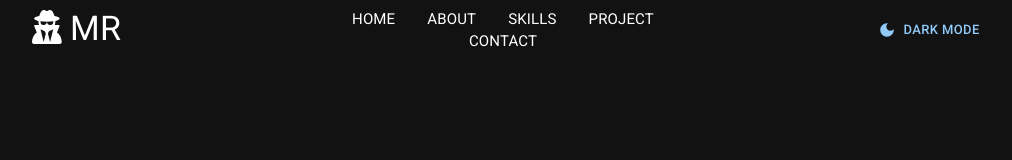
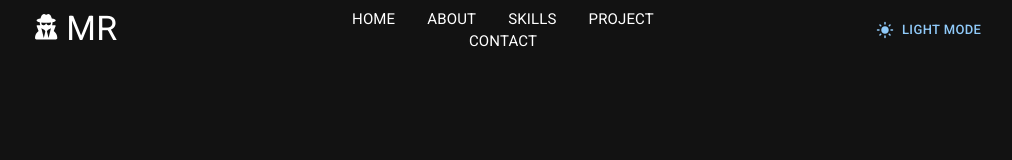
Before and after one commit to MrYious/My-Portfolio, a React (Create React App) app in the folder frontend/: page / in a window 1280 px wide. Shown: the top 160 px of the page, without its empty margins (137-1149 px from the left). Built offline with nearby package versions, Linux system fonts and the light colour scheme.

Commit message:
feat: add toggle theme functionality

```diff
--- a/frontend/src/components/NavLinkGroup.js
+++ b/frontend/src/components/NavLinkGroup.js
@@ -1,8 +1,14 @@
 import { Button, Grid } from "@mui/material";
+import { DarkMode, LightMode } from '@mui/icons-material';
 
-import { DarkMode } from '@mui/icons-material';
+import { ThemeModeContext } from "../providers/ThemeModeContext";
+import { useContext } from "react";
+import { useTheme } from "@emotion/react";
 
 const NavLinkGroup = () => {
+
+    const theme = useTheme();
+    const handleToggleTheme = useContext(ThemeModeContext);
 
     return(<>
         <Grid
@@ -26,11 +32,15 @@ const NavLinkGroup = () => {
             md={4}
             justifyContent={'center'}
             alignContent={'center'}
-            sx={{
-                backgroundColor: 'transparent',
-            }}
         >
-            <Button size={'small'} startIcon={<DarkMode/>}>Dark Mode</Button>
+            <Button
+                disableTouchRipple
+                size={'small'}
+                startIcon={theme.palette.mode === 'dark'? <LightMode/> : <DarkMode/>}
+                onClick={handleToggleTheme.toggleThemeMode}
+            >
+                {theme.palette.mode === 'light' ? 'Dark' : 'Light'} Mode
+            </Button>
         </Grid>
     </>)
 }
--- a/frontend/src/components/Navbar.js
+++ b/frontend/src/components/Navbar.js
@@ -5,15 +5,16 @@ import NavLinkGroup from "./NavLinkGroup";
 import { faUserSecret } from '@fortawesome/free-solid-svg-icons'
 
 const Navbar = ( ) => {
+
     return(<>
         <Grid
             container
             item
             xs={12}
+            minHeight={60}
             alignContent="center"
-            minHeight={60}
             sx={{
-                backgroundColor: 'transparent',
+                backgroundColor: 'transparent'
             }}
         >
             <Grid
@@ -21,12 +22,11 @@ const Navbar = ( ) => {
                 xs={12}
                 md={4}
                 sx={{
-                    backgroundColor: 'transparent',
                     textAlign: 'center'
                 }}
             >
-                <Typography noWrap variant="h4" color={'white'}>
-                    <FontAwesomeIcon icon={faUserSecret}/>
+                <Typography noWrap variant="h4" >
+                    <FontAwesomeIcon icon={faUserSecret} size={"xs"}/>
                     <span> MR</span>
                 </Typography>
             </Grid>
```
